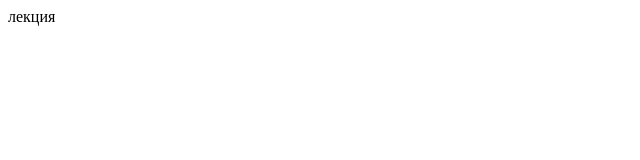
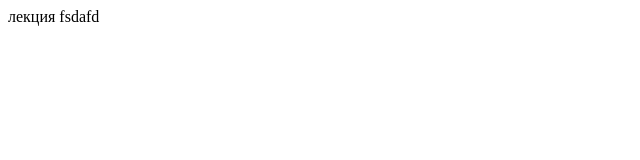
Before and after one commit to Banay242/test, a plain HTML site: page index.html in a window 1280 px wide. Shown: the full height of the page, 0-640 px from the left. Drawn offline with Linux system fonts and the light colour scheme.

Commit message:
new line in file 'index.html'

```diff
--- a/index.html
+++ b/index.html
@@ -9,7 +9,7 @@
 
 <body>
     лекция
-
+    fsdafd
 </body>
 
 </html>
```
